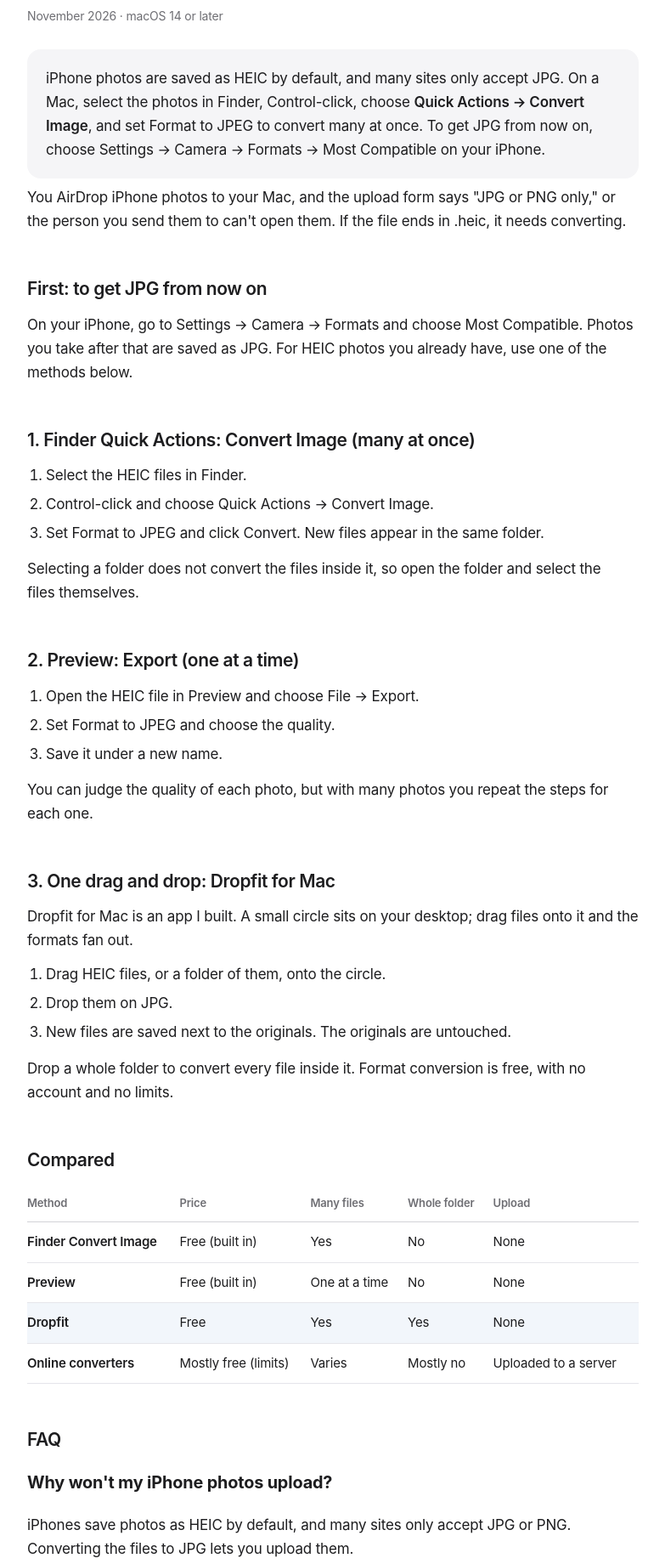
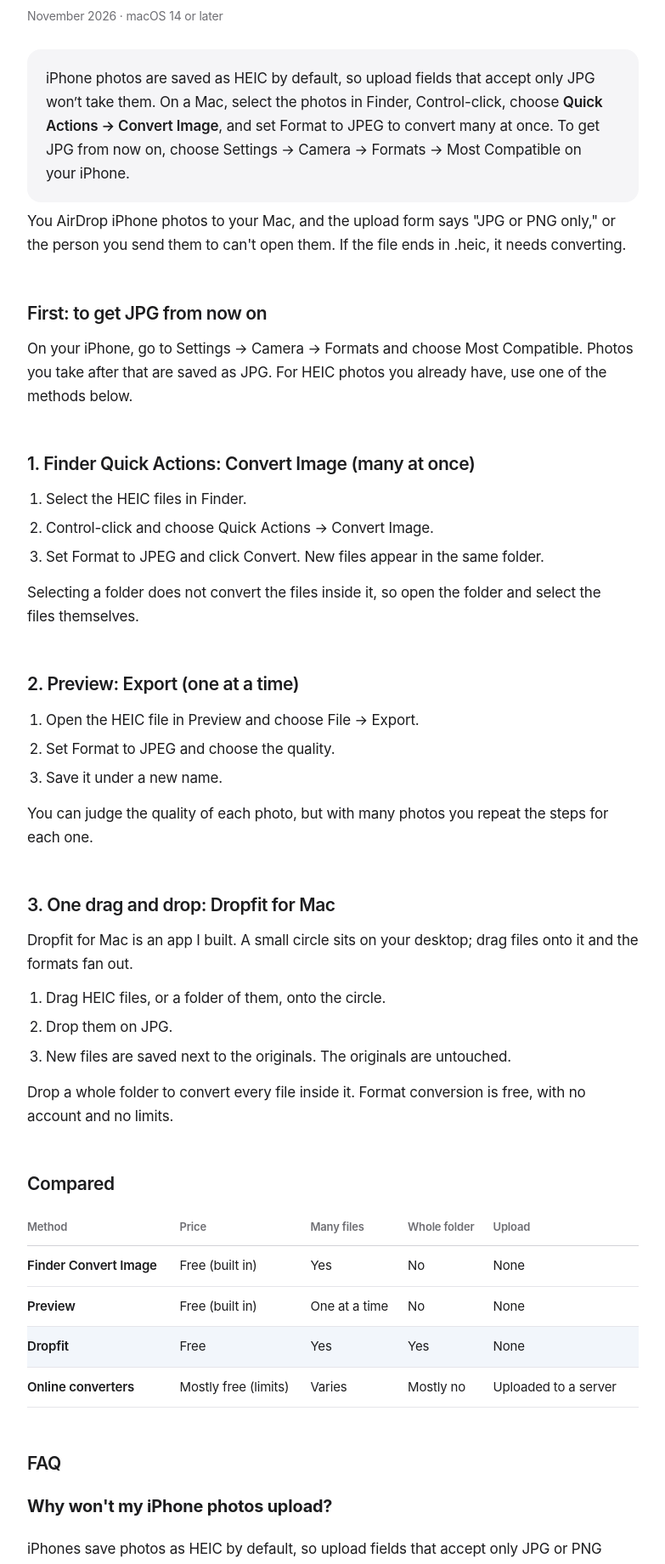
Before and after one commit to realleejeonghoon/dropfit-site, a plain HTML site: page en/guide/mac-heic-to-jpg/index.html in a window 1280 px wide. Shown: the part 237-2077 px from the top of the page at 85% size, without its empty margins (248-1031 px from the left). Drawn offline with Linux system fonts and the light colour scheme; a web font is replaced by a local one.

Commit message:
영어 HEIC 가이드: 'many sites only accept JPG' 일반화를 조건문으로
근거 없는 일반화 금지(매출 리서치 4차 검증: 네이버 알림센터는 HEIC를 받음). 'JPG만 받는 업로드 칸은 HEIC를 받지 않는다'로 바꿈. 한국어판은 이미 조건문.

Co-Authored-By: Claude Opus 5.5 <noreply@anthropic.com>
Claude-Session: https://claude.ai/code/session_01MveH8TQAo6gW9bGbnH1KB7

```diff
--- a/en/guide/mac-heic-to-jpg/index.html
+++ b/en/guide/mac-heic-to-jpg/index.html
@@ -52,7 +52,7 @@
           "name": "Why won't my iPhone photos upload?",
           "acceptedAnswer": {
             "@type": "Answer",
-            "text": "iPhones save photos as HEIC by default, and many sites only accept JPG or PNG. Converting the files to JPG lets you upload them."
+            "text": "iPhones save photos as HEIC by default, so upload fields that accept only JPG or PNG won’t take them. Converting the files to JPG lets you upload them."
           }
         },
         {
@@ -167,7 +167,7 @@
   <h1>How to convert HEIC to JPG on Mac (iPhone photos)</h1>
   <p class="meta">November&nbsp;2026 · macOS 14 or later</p>
 
-  <div class="answer"><p>iPhone photos are saved as HEIC by default, and many sites only accept JPG. On a Mac, select the photos in Finder, Control-click, choose <b>Quick Actions → Convert Image</b>, and set Format to JPEG to convert many at once. To get JPG from now on, choose Settings → Camera → Formats → Most Compatible on your iPhone.</p></div>
+  <div class="answer"><p>iPhone photos are saved as HEIC by default, so upload fields that accept only JPG won’t take them. On a Mac, select the photos in Finder, Control-click, choose <b>Quick Actions → Convert Image</b>, and set Format to JPEG to convert many at once. To get JPG from now on, choose Settings → Camera → Formats → Most Compatible on your iPhone.</p></div>
 
   <p>You AirDrop iPhone photos to your Mac, and the upload form says "JPG or PNG only," or the person you send them to can't open them. If the file ends in .heic, it needs converting.</p>
 
@@ -209,7 +209,7 @@
 
   <h2>FAQ</h2>
   <h3>Why won't my iPhone photos upload?</h3>
-  <p>iPhones save photos as HEIC by default, and many sites only accept JPG or PNG. Converting the files to JPG lets you upload them.</p>
+  <p>iPhones save photos as HEIC by default, so upload fields that accept only JPG or PNG won’t take them. Converting the files to JPG lets you upload them.</p>
   <h3>Can I convert HEIC to JPG on a Mac for free?</h3>
   <p>Yes. Finder's Convert Image Quick Action and Preview's Export are built into macOS and free. Format conversion in Dropfit for Mac is free too.</p>
   <h3>Can my iPhone save photos as JPG in the first place?</h3>
```
